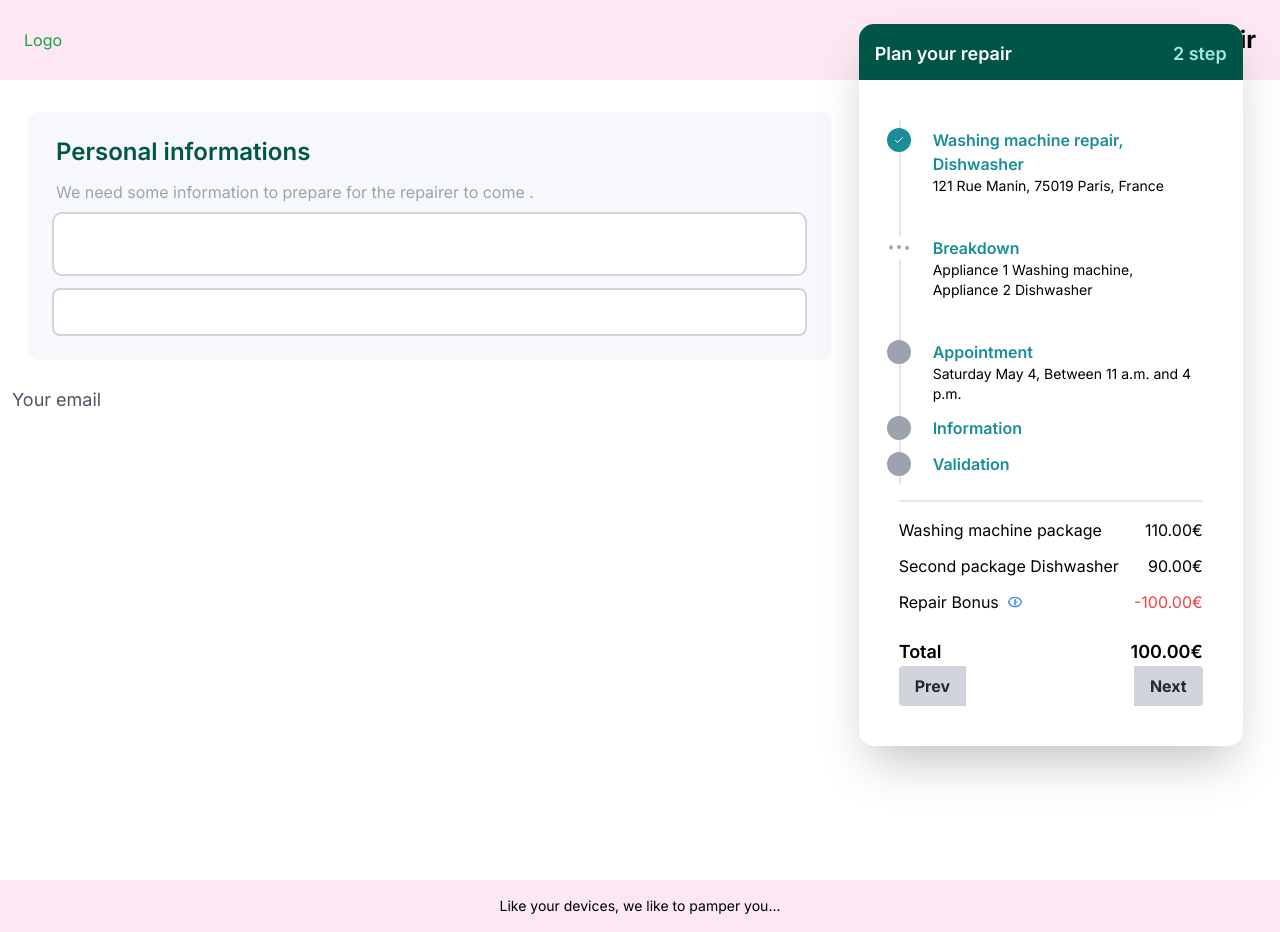
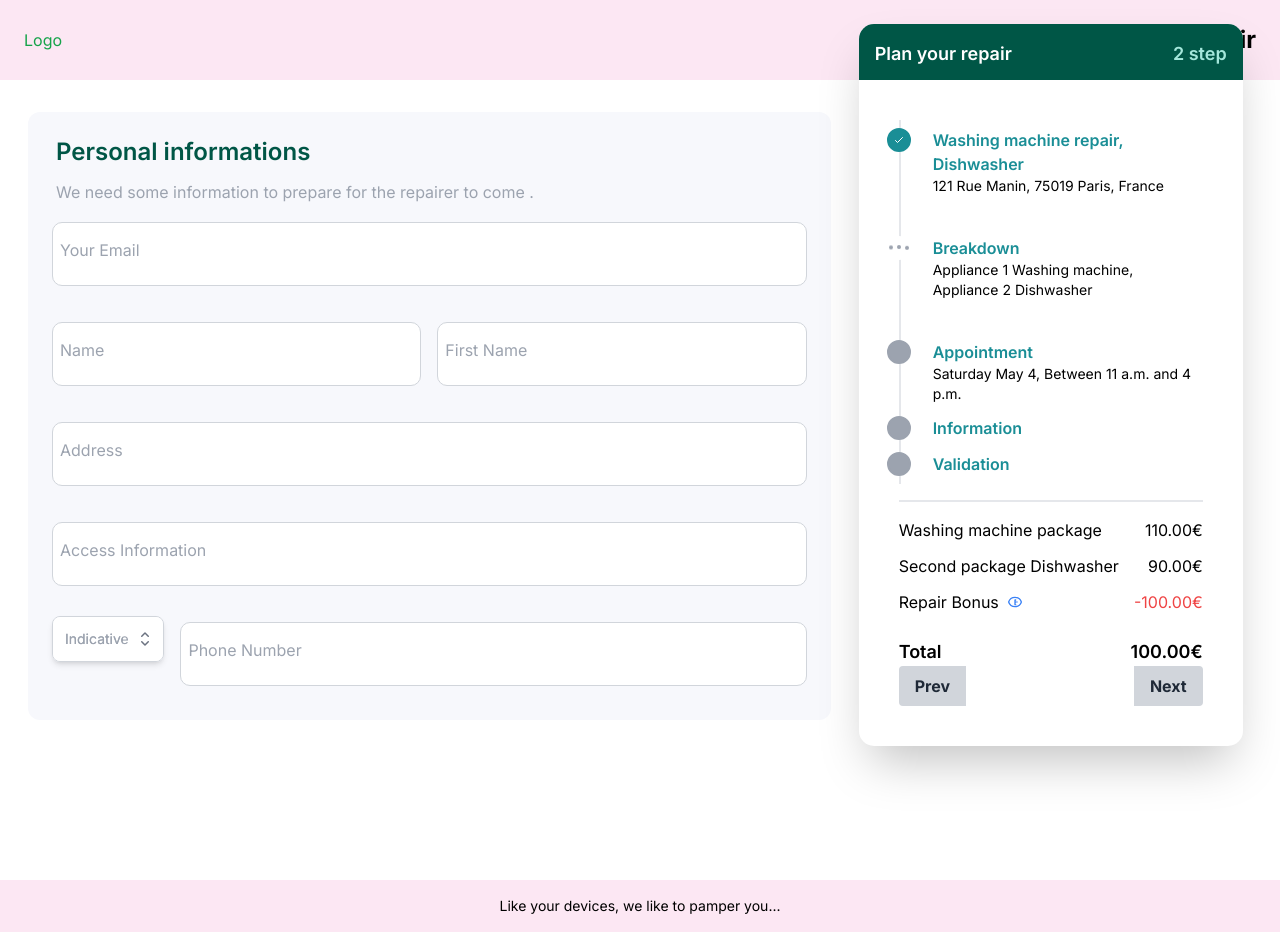
Before and after one commit to Taz-war/Murfy_clone_task, a Next.js app: page / in a window 1280 px wide. Built offline with nearby package versions, Linux system fonts and the light colour scheme.

Commit message:
asdfqwer

```diff
--- a/app/page.tsx
+++ b/app/page.tsx
@@ -7,7 +7,7 @@ import Step2 from "@/components/steps/step2/Step2";
 import HomeContainer from "@/components/Home";
 import CustomSelect from "@/components/Example";
 import CustomAutoComplete from "@/components/atoms/CustomAutoComplete";
-import CustomListBox from "@/components/atoms/CustomListBox";
+import CustomListBox from "@/components/atoms/CustomInput";
 import Step1 from "@/components/steps/step1/Step1";
 import Step3 from "@/components/steps/step3/Step3";
 const options = [
@@ -27,7 +27,7 @@ export default function Home() {
       <CustomListBox /> */}
       {/* <Step1 /> */}
       {/* <Step3 /> */}
-      <HomeContainer/>
+      <HomeContainer />
     </main>
   );
 }
--- a/components/atoms/CustomAutoComplete.tsx
+++ b/components/atoms/CustomAutoComplete.tsx
@@ -59,7 +59,7 @@ export default function CustomAutoComplete(props: CustomAutoCompleteProps) {
                 <div className="relative mt-1">
                     <div className={`relative w-full cursor-default overflow-hidden text-left border border-gray-300 shadow-md focus-within:border-gray-300 focus-within:ring-1 focus-within:ring-gray-300 ${props.borderRadius === '50%' ? "rounded-full" : "rounded-lg"}`}>
                         <Combobox.Input
-                            className="w-full py-3 pl-3 pr-10 text-sm leading-5 text-gray-500 focus:outline-none"
+                            className="w-full py-3 pl-3 pr-10 text-sm leading-5 h-166 text-gray-500 focus:outline-none"
                             displayValue={(person: Person) => person?.name || ''}
                             onChange={(event) => setQuery(event.target.value)}
                             onFocus={handleFocus}
--- /dev/null
+++ b/components/atoms/CustomInput.tsx
@@ -0,0 +1,22 @@
+import React from 'react'
+import "@/components/atoms/customCss.css"
+
+interface CustomInputProps {
+    label: string; // Expecting a label prop of type string
+}
+
+const CustomInput: React.FC<CustomInputProps> = ({label}) => {
+    console.log(label)
+  return (
+      <>
+          <div className="relative float-label-input m-0">
+              <input type="text" id="name" placeholder=" " className=" w-full border bg-white hover:border-gray-100 text-left h-16 text-gray-800 text-lg font-medium px-3 py-3 rounded-[10px] hover:shadow-md focus:outline-none focus:shadow-outline  border-gray-300  block appearance-none leading-normal focus:border-[#005646]" />
+              <label htmlFor="name" className="absolute top-4 left-0 text-gray-400 pointer-events-none transition duration-200 ease-in-outbg-white px-2 text-grey-darker">{label}</label>
+          </div>
+
+      </>
+
+  )
+}
+
+export default CustomInput
--- a/components/atoms/CustomListBox.tsx
+++ /dev/null
@@ -1,17 +0,0 @@
-import React from 'react'
-import "@/components/atoms/customCss.css"
-const CustomListBox = () => {
-  return (
-      <div className="container w-1/3 m-auto p-9 rounded">
-
-          <div className="relative float-label-input">
-              <input type="text" id="name" placeholder=" " className=" w-full bg-white focus:outline-none focus:shadow-outline border border-gray-300 rounded-md py-3 px-3 block appearance-none leading-normal focus:border-blue-400"/>
-                  <label for="name" className="absolute top-3 left-0 text-gray-400 pointer-events-none transition duration-200 ease-in-outbg-white px-2 text-grey-darker">Empty</label>
-          </div>
-
-      </div>
-
-  )
-}
-
-export default CustomListBox
--- a/components/atoms/customCss.css
+++ b/components/atoms/customCss.css
@@ -16,7 +16,7 @@ h1 {
 }
 
 .float-label-input {
-    margin: 32px 0;
+    margin: 10px 0;
 }
 
 .float-label-input:focus-within label,
--- a/components/steps/step2/Step2.tsx
+++ b/components/steps/step2/Step2.tsx
@@ -1,6 +1,6 @@
 import React from 'react'
 import Button from '../../atoms/Button'
-import CustomListBox from '../../atoms/CustomListBox'
+import CustomListBox from '../../atoms/CustomInput'
 import SubStep1 from './subSteps/SubStep1'
 
 const sampleData = [
--- a/components/steps/step4/Step4.tsx
+++ b/components/steps/step4/Step4.tsx
@@ -1,5 +1,8 @@
 "use client"
 import React, { useState } from 'react';
+import '@/components/atoms/customCss.css'
+import CustomInput from '@/components/atoms/CustomInput';
+import CustomAutoComplete from '@/components/atoms/CustomAutoComplete';
 
 const Step4 = () => {
     const [isFocused, setIsFocused] = useState(false);
@@ -12,29 +15,30 @@ const Step4 = () => {
         <div className=' bg-[#F7F8FC] p-6 mt-5 rounded-xl'>
             <h1 className=' ml-1 text-2xl mb-3 text-[#005646] font-semibold'>Personal informations</h1>
             <p className=' ml-1 text-gray-400 mb-2'>We need some information to prepare for the repairer to come .</p>
-          {/* {sampleData.map((problem, index) => (
-              <Button key={problem.id}>{problem.problemName}</Button>
+            <div className=' grid grid-cols-12 gap-4'>
+                <div className=' col-span-12'>
+                    <CustomInput label="Your Email" />
+                </div>
+                <div className=' col-span-6'>
+                    <CustomInput label="Name" />
+                </div>
+                <div className=' col-span-6'>
+                    <CustomInput label="First Name" />
+                </div>
+                <div className=' col-span-12'>
+                    <CustomInput label="Address" />
+                </div>
+                <div className=' col-span-12'>
+                    <CustomInput label="Access Information" />
+                </div>
+                <div className=' col-span-2'>
+                    <CustomAutoComplete label='Indicative'/>
+                </div>
+                <div className=' col-span-10'>
+                    <CustomInput label="Phone Number" />
+                </div>
+            </div>
 
-          ))} */}
-          <input className='bg-white border-2 mb-3 hover:border-gray-100  w-full text-left h-16 text-gray-800 text-lg font-medium px-6 py-2 rounded-[10px] hover:shadow-md  border-gray-300 focus:outline-none focus:border-[#D1D1D1] focus:ring focus:ring-gray-200 focus:ring-opacity-50'/>
-          <input
-              type="text"
-              id="email"
-              value={value}
-              onChange={handleChange}
-              onFocus={handleFocus}
-              onBlur={handleBlur}
-              className="peer w-full px-3 py-2 border-2 border-gray-300 rounded-lg text-lg focus:outline-none focus:border-green-500"
-              placeholder=" "
-          />
-          <label
-              htmlFor="email"
-              className={`absolute left-3 transition-all duration-300 ease-linear text-gray-600 ${isFocused || value ? 'top-1 text-xs text-green-500' : 'top-1/2 text-lg'
-                  }`}
-              style={{ transform: isFocused || value ? 'translateY(-50%)' : 'translateY(-50%)' }}
-          >
-              Your email
-          </label>
             {/* <SubStep1 /> */}
         </div>
     )
```
Lines whose indentation alone changed are shown as unchanged.
